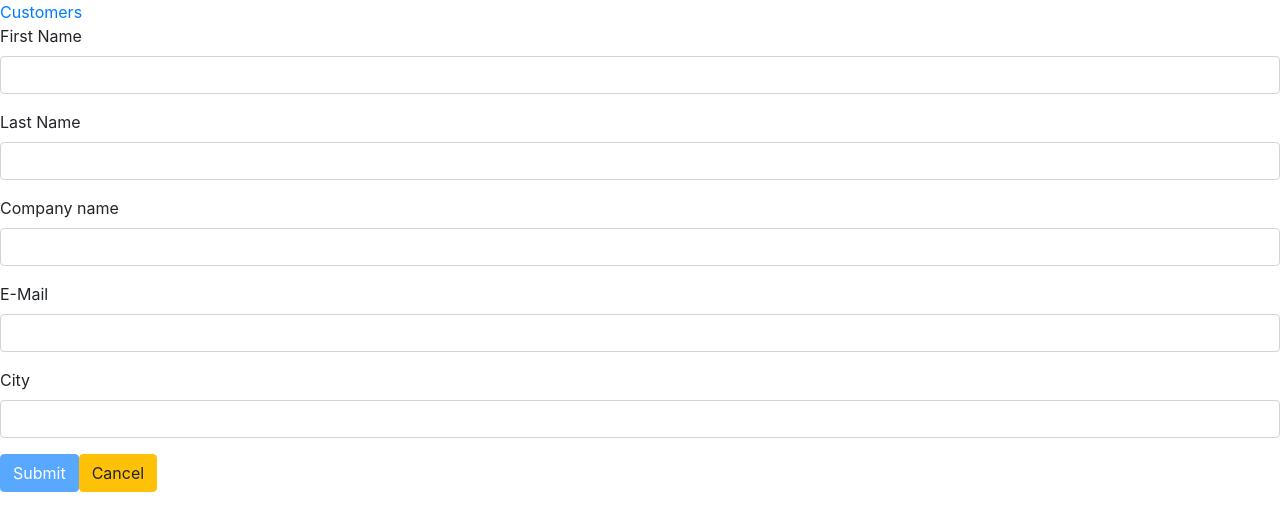
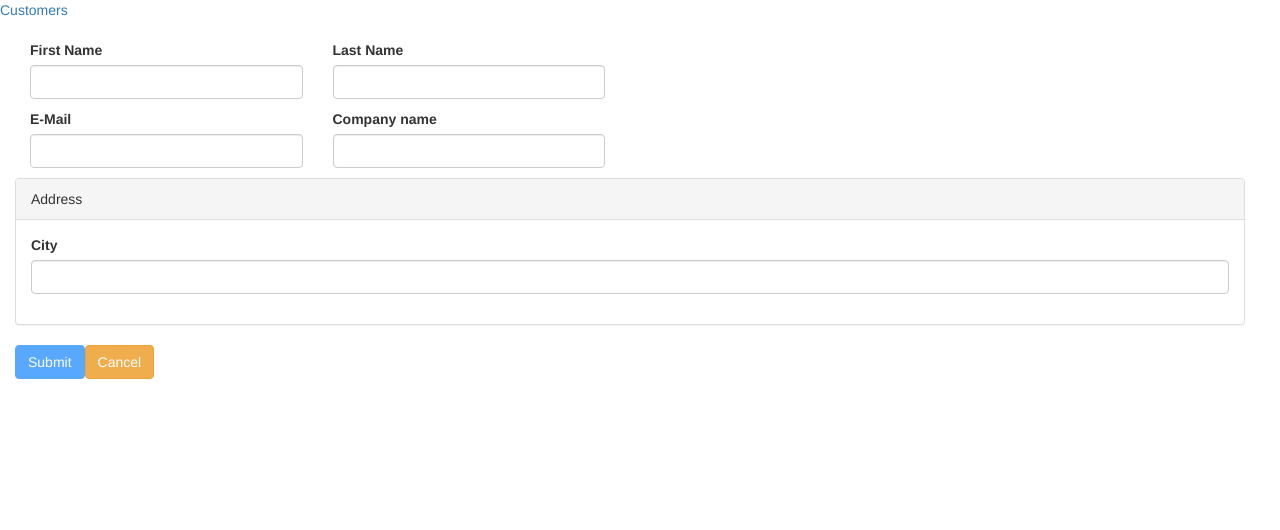
Before and after one commit to FilonenkoDmitry/BankTestTask, an Angular app in the folder src/main/web/: page /customers/1 in a window 1280 px wide. Shown: the top 530 px of the page. Built offline with nearby package versions, Linux system fonts and the light colour scheme; no server answers.

Commit message:
Beautify UI

```diff
--- a/src/main/web/src/app/customers/customer-edit/customer-edit.component.css
+++ b/src/main/web/src/app/customers/customer-edit/customer-edit.component.css
@@ -0,0 +1,3 @@
+.row {
+   margin : 10px 20px 10px 0px;
+}
--- a/src/main/web/src/app/customers/customer-edit/customer-edit.component.html
+++ b/src/main/web/src/app/customers/customer-edit/customer-edit.component.html
@@ -1,45 +1,53 @@
+<link rel="stylesheet" href="https://maxcdn.bootstrapcdn.com/bootstrap/3.3.7/css/bootstrap.min.css">
+<script src="https://maxcdn.bootstrapcdn.com/bootstrap/3.3.7/js/bootstrap.min.js"></script>
+
 <div class="row">
     <div class="col">
       <section>
         <form novalidate [formGroup]="customerForm" (ngSubmit)="onSubmit()">
-          <fieldset>
-            <div class="form-group">
+          <div class="row">
+            <div class="col-sm-3">
               <label>First Name</label>
               <input type="text"
                      class="form-control"
                      formControlName="firstName">
             </div>
 
-            <div class="form-group">
+            <div class="col-sm-3">
               <label>Last Name</label>
               <input type="text"
                      class="form-control"
                      formControlName="lastName">
             </div>
-          </fieldset>
-
-          <div class="form-group">
-            <label>Company name</label>
-            <input type="text"
-                   class="form-control"
-                   formControlName="companyName">
           </div>
 
-          <div class="form-group">
+          <div class="row">
+            <div class="col-sm-3">
               <label>E-Mail</label>
               <input type="email"
                     class="form-control"
                     formControlName="email">
             </div>
 
-          <fieldset>
+            <div class="col-sm-3">
+              <label>Company name</label>
+              <input type="text"
+                    class="form-control"
+                    formControlName="companyName">
+            </div>
+          </div>
+
+          <div class="panel panel-default">
+            <div class="panel-heading">Address</div>
+            <div class="panel-body">
                 <div class="form-group">
                     <label>City</label>
                     <input type="text"
                             class="form-control"
                             formControlName="postCity">
                   </div>
-          </fieldset>
+            </div>
+          </div>
 
           <button type="submit" class="btn btn-primary"  [disabled]="!customerForm.valid" >Submit</button>
           <button type="button" class="btn btn-warning" (click)="redirectCustomerPage()">Cancel</button>
```
Lines whose indentation alone changed are shown as unchanged.
